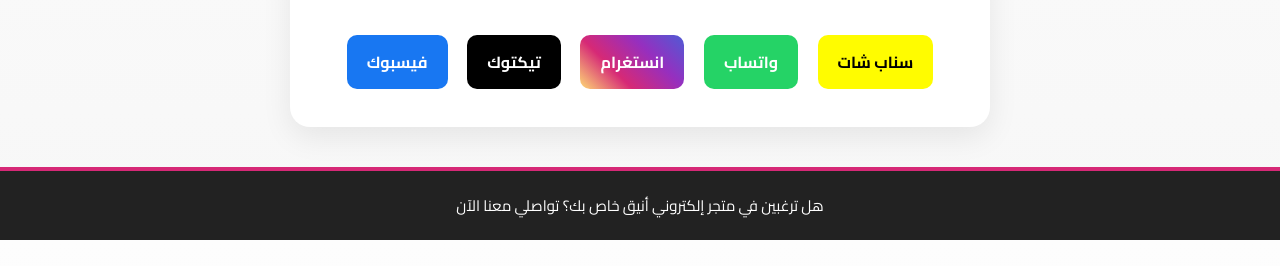
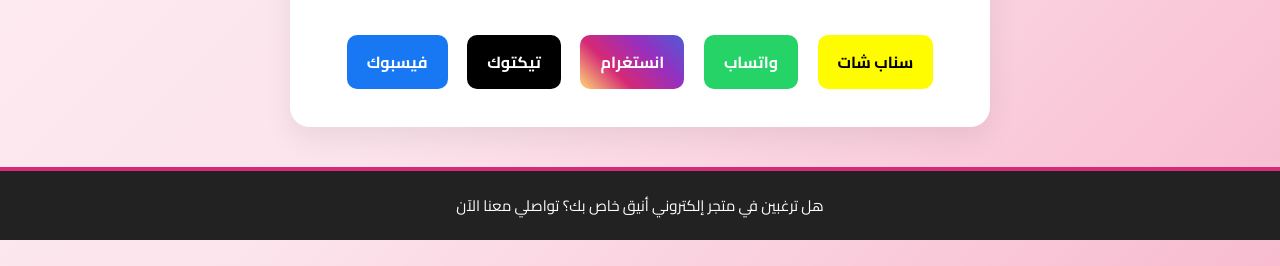
Before and after one commit to Saharalayer/ghayti, a plain HTML site: page index.html in a window 1280 px wide. Shown: the part 534-800 px from the top of the page. Drawn offline with Linux system fonts and the light colour scheme.

Commit message:
Update index.html

```diff
--- a/index.html
+++ b/index.html
@@ -15,7 +15,9 @@
       margin: 0;
       padding: 0;
       font-family: 'Cairo', 'Almarai', sans-serif;
-      background: linear-gradient(to bottom, #fdfdfd, #f7f7f7);
+      background: linear-gradient(135deg, #fff0f5, #fce4ec, #f8bbd0);
+      background-attachment: fixed;
+      background-size: cover;
       color: #333;
     }
 
```
